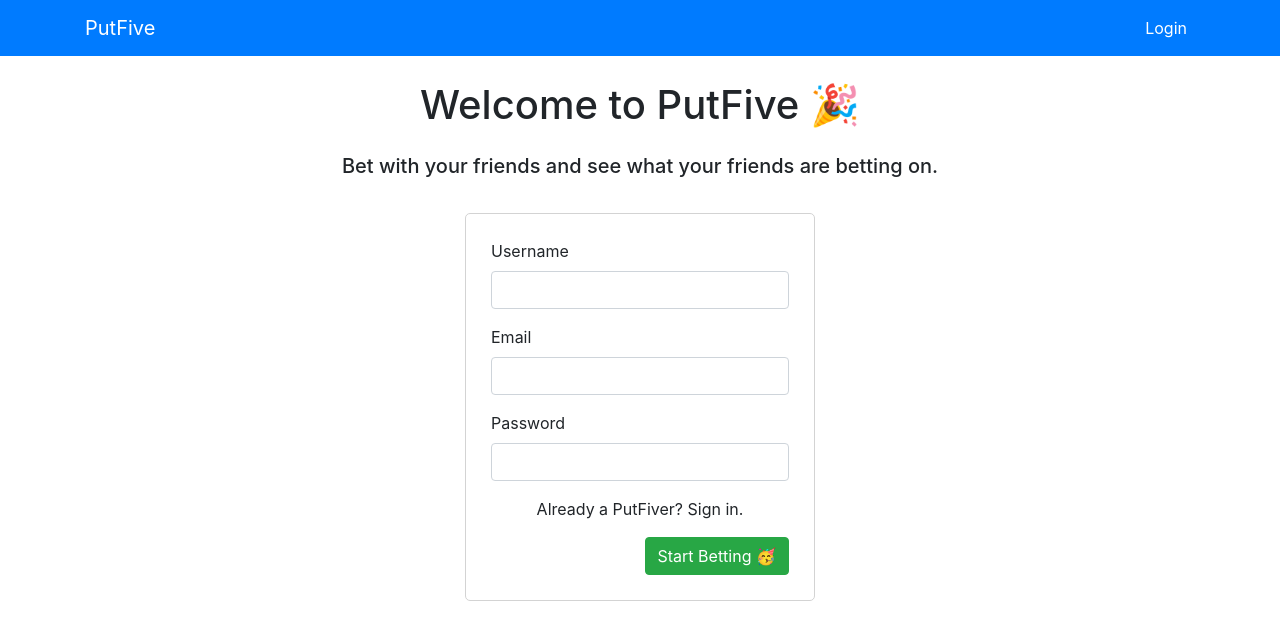
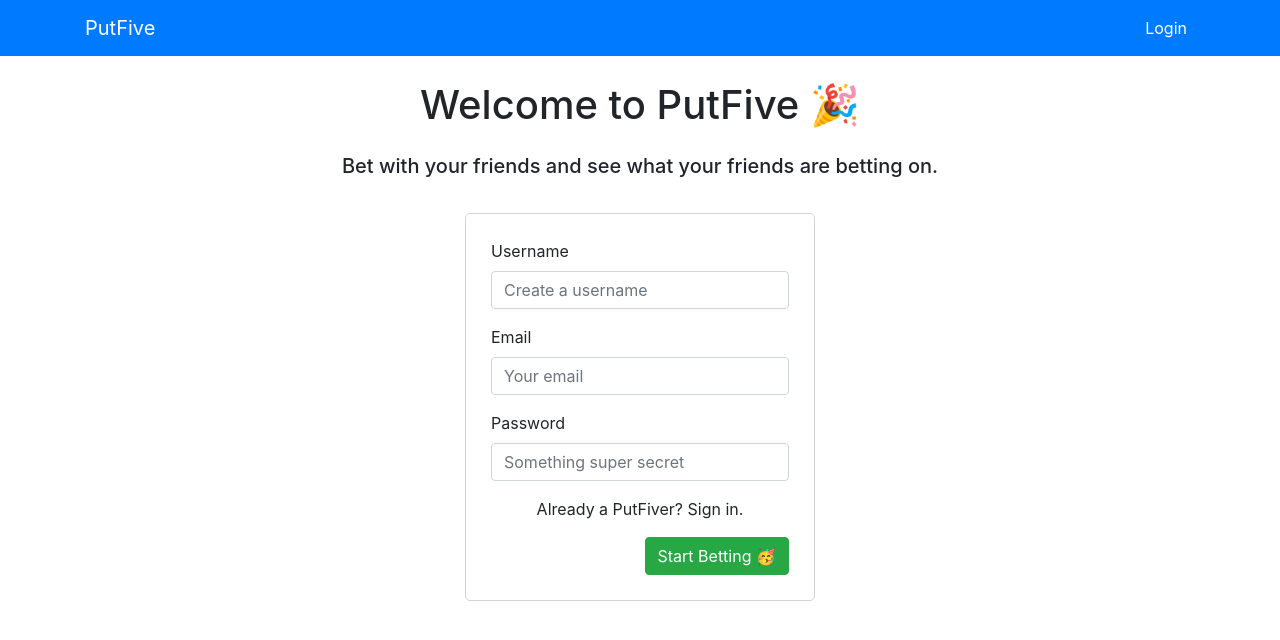
Before and after one commit to brycent/putFive, a Next.js app: page / in a window 1280 px wide. Shown: the top 640 px of the page. Built offline with nearby package versions, Linux system fonts and the light colour scheme.

Commit message:
small changes

```diff
--- a/components/Navbar/LandingNavbar.tsx
+++ b/components/Navbar/LandingNavbar.tsx
@@ -2,7 +2,7 @@ import Head from "next/head";
 import React, { useState } from "react";
 import { Nav, Navbar, Container, Modal, Button } from "react-bootstrap";
 import { Login } from "./Login/Login";
-import ModalHeader from "react-bootstrap/esm/ModalHeader";
+
 import styles from "../../styles/components/navbar.module.css";
 
 export const LandingNavbar = () => {
@@ -10,7 +10,7 @@ export const LandingNavbar = () => {
   const handleClose = () => {
     setShow(false);
   };
-  const handleShow = () => {
+  const handleShow = (event) => {
     event.preventDefault();
     setShow(true);
   };
@@ -19,14 +19,14 @@ export const LandingNavbar = () => {
       <Head>
         <title>Create Next App</title>
       </Head>
-      {/*Login-SignUp Modal*/}
+
       <Modal show={show} onHide={handleClose}>
         <Modal.Body>
           <Login />
-          <Button onClick={handleClose}>Login</Button>
+          <Button onClick={handleClose}>Welcome back PutFiver. </Button>
         </Modal.Body>
       </Modal>
-      {/*Navbar*/}
+
       <Navbar bg="primary" expand="lg">
         <Container>
           <Navbar.Brand href="#home" className={styles.navbarText}>
--- a/components/Navbar/Login/Login.tsx
+++ b/components/Navbar/Login/Login.tsx
@@ -1,4 +1,6 @@
-import { Input, Form, Label, FormGroup } from "reactstrap";
+import React from "react";
+import { Input, Form, FormGroup } from "reactstrap";
+
 export const Login = () => {
   return (
     <div>
--- a/components/Signup/Signup.tsx
+++ b/components/Signup/Signup.tsx
@@ -8,15 +8,15 @@ export const Signup = () => {
       <Form>
         <FormGroup>
           <Label for="Username">Username</Label>
-          <Input type="text" />
+          <Input type="text" placeholder="Create a username" />
         </FormGroup>
         <FormGroup>
           <Label for="Email">Email</Label>
-          <Input type="email" />
+          <Input type="email" placeholder="Your email" />
         </FormGroup>
         <FormGroup>
           <Label for="password">Password</Label>
-          <Input type="text" />
+          <Input type="text" placeholder="Something super secret" />
         </FormGroup>
       </Form>
       <div>
```
